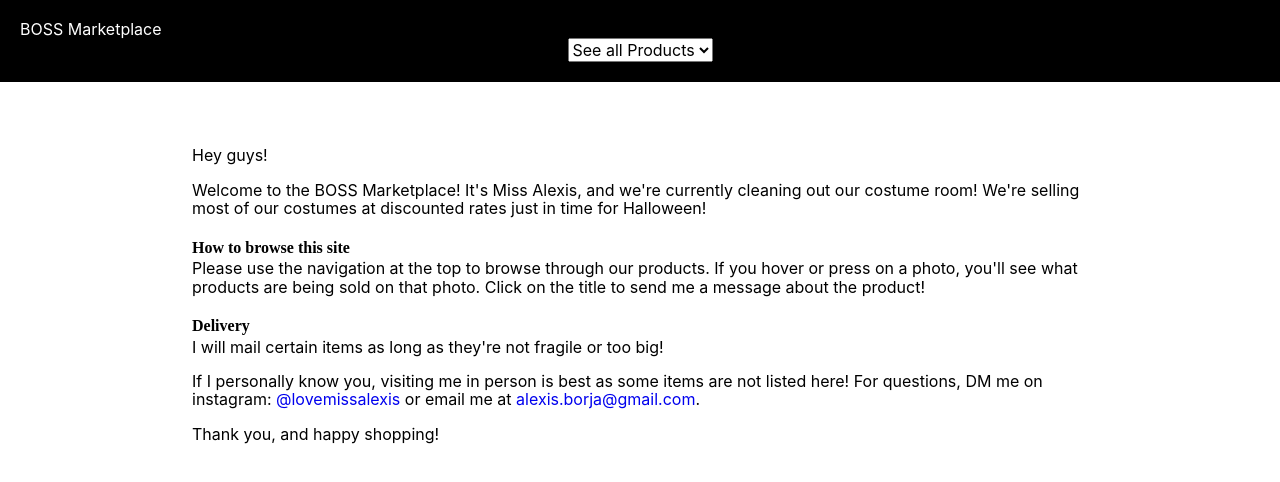
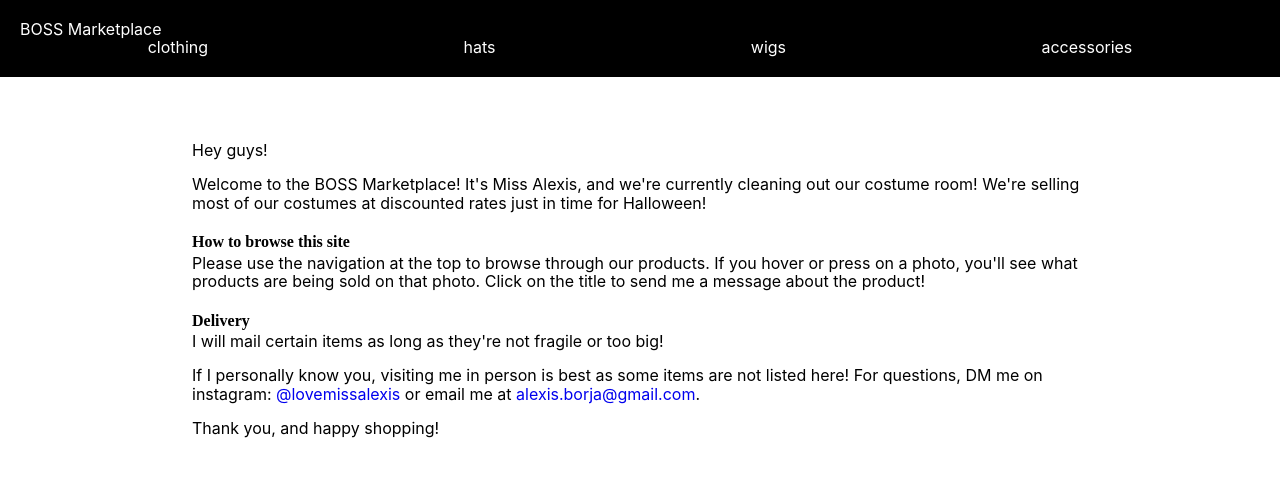
Before and after one commit to alvillaraza/boss-marketplace, a React (Create React App) app: page / in a window 1280 px wide. Shown: the top 482 px of the page. Built offline with nearby package versions, Linux system fonts and the light colour scheme; a web font is replaced by a local one.

Commit message:
making links clickable

```diff
--- a/src/App.js
+++ b/src/App.js
@@ -3,13 +3,14 @@ import React, { useState } from "react";
 import Header from "./Header/Header";
 import LandingPage from "./LandingPage/LandingPage";
 import EntireStore from './EntireStore';
+import allData from "./allData";
+import Description from "./Description";
 
 import "./App.css";
 import './Normalize.css';
 
 function App() {
   const [category, setCategory] = useState("all");
-
   return (
     <div className="Marketplace">
       {/* <header className="App-header"> */}
@@ -17,13 +18,25 @@ function App() {
         <Header setCategory={setCategory} />
         <Routes>
           <Route exact path="/" element={<LandingPage />}></Route>
-
-          <Route
+          {/* <Route
             path="/store"
             element={<EntireStore category={category} />}
-          ></Route>
+          ></Route> */}
         </Routes>
       </BrowserRouter>
+          <div className="category-wrapper">
+            {allData.map((item, idx) => {
+              console.log(item.category);
+              if (item.category === category) {
+                return (
+                  <div className="photo" key={idx}>
+                    <img src={item.image} alt={item.name} />
+                    <Description name={item.name} itemized={item.available} />
+                  </div>
+                );
+              }
+            })}
+          </div>
       {/* </header> */}
     </div>
   );
--- a/src/Header/Header.js
+++ b/src/Header/Header.js
@@ -1,19 +1,27 @@
 import { Link } from "react-router-dom";
 
-function Header({setCategory}) {
-    function handleChange(e) {
-      setCategory(e.target.value);
-      console.log("e", e.target.value);
-    }
+function Header({ setCategory }) {
+  const categories = ["clothing", "hats", "wigs", "accessories"];
+  function handleChange(cat) {
+    setCategory(cat);
+    console.log("e",cat);
+  }
 
-    function handleSubmit(e) {
-      e.preventDefault();
-    }
+  function handleSubmit(e) {
+    e.preventDefault();
+  }
   return (
     <section className="header-wrapper">
       <Link to="/">BOSS Marketplace</Link>
       <nav>
-        <form onSubmit={handleSubmit}>
+        {categories.map((cat, idx) => {
+          return (
+            <div key={idx} onClick={() => handleChange(cat)}>
+              {cat}
+            </div>
+          );
+        })}
+        {/* <form onSubmit={handleSubmit}>
           <select
             className="dropdown"
             onChange={handleChange}
@@ -27,22 +35,8 @@ function Header({setCategory}) {
             <option value="hats">Hats</option>
             <option value="wigs">Wigs</option>
             <option value="accessories">Accessories</option>
-          </select>
-        </form>
-        {/* <Link to="/clothing">
-          <h2>Clothing</h2>
-        </Link>
-        <Link to="/accessories">
-          <h2>Accessories</h2>
-        </Link>
-
-        <Link to="/hats">
-          <h2>Hats</h2>
-        </Link>
-
-        <Link to="/wigs">
-          <h2>Wigs</h2>
-        </Link> */}
+          </select> */}
+        {/* </form> */}
       </nav>
     </section>
   );
```
Also changed, not shown: src/EntireStore.js (+4 -7 lines).
